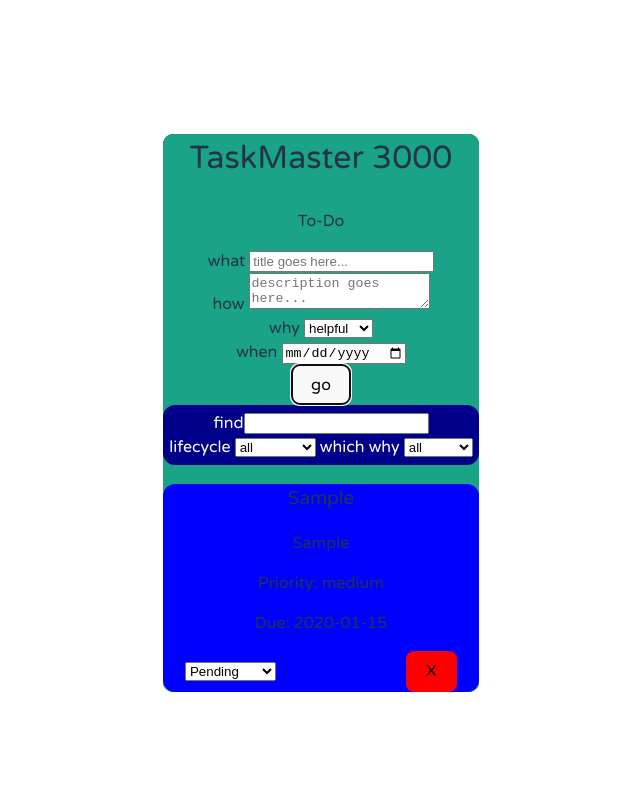
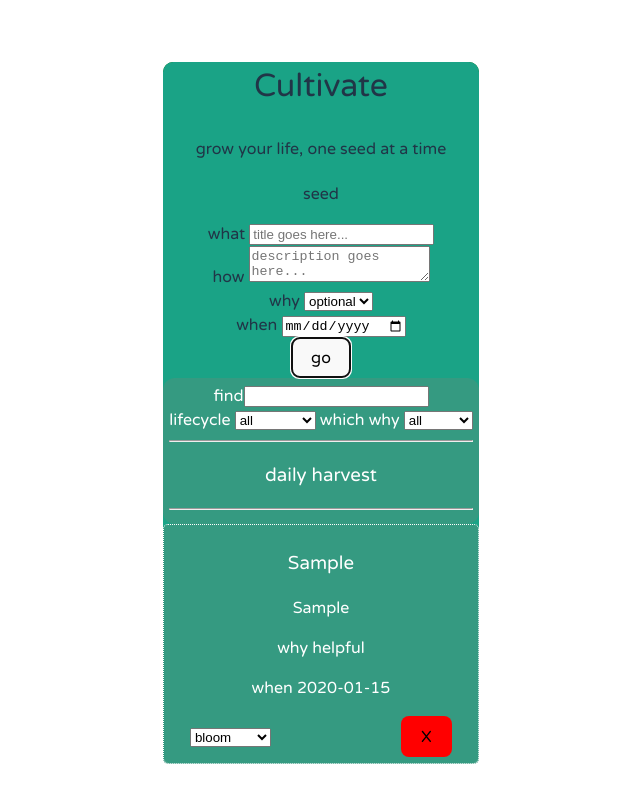
Before and after one commit to PDTayl888/module-9-sba, a React (Vite) app in the folder task-dashboard/: page / in a window 1280 px wide. Both pictures are taken after typing "Sample", "Sample", "2020-01-15" into the empty fields and a click on the button "go". Shown: the whole page, without its empty margins (319-959 px from the left). Built offline with nearby package versions, Linux system fonts and the light colour scheme.

Commit message:
theme choices reimagined

```diff
--- a/task-dashboard/src/components/Dashboard/Dashboard.tsx
+++ b/task-dashboard/src/components/Dashboard/Dashboard.tsx
@@ -35,7 +35,9 @@ export const Dashboard = () => {
       <h2 style={{
          fontWeight: 800,
          fontSize: "2rem"
-      }}>TaskMaster 3000</h2>
+      }}>Cultivate</h2>
+      <h4>grow your life, one seed at a time
+      </h4>
       <TaskForm addTask={handleAddTask}></TaskForm>
       <TaskFilter
         filter={filter}
--- a/task-dashboard/src/components/TaskFilter/TaskFilter.tsx
+++ b/task-dashboard/src/components/TaskFilter/TaskFilter.tsx
@@ -7,7 +7,7 @@ export const TaskFilter = ({ filter, onFilterChange }: TaskFilterProps) => {
         border: "1px solid #fffffff",
         borderRadius: "12px",
         padding: "6px",
-        backgroundColor: "darkBlue",
+        backgroundColor: "rgba(58, 153, 129, 0.87)",
         color: "white",
       }}
     >
@@ -26,7 +26,7 @@ export const TaskFilter = ({ filter, onFilterChange }: TaskFilterProps) => {
         onChange={(e) => onFilterChange({ status: e.target.value as any })}
       >
         <option value="all">all</option>
-        <option value="pending">seed</option>
+        <option value="pending">seedling</option>
         <option value="in-progress">bloom</option>
         <option value="completed">harvested</option>
       </select>
@@ -37,10 +37,13 @@ export const TaskFilter = ({ filter, onFilterChange }: TaskFilterProps) => {
         onChange={(e) => onFilterChange({ priority: e.target.value as any })}
       >
         <option value="all">all</option>
-        <option value="high">crucial</option>
-        <option value="medium">helpful</option>
-        <option value="low">optional</option>
+        <option value="crucial">crucial</option>
+        <option value="helpful">helpful</option>
+        <option value="optional">optional</option>
       </select>
+      <hr />
+      <h3>daily harvest</h3>
+      <hr />
     </div>
   );
 };
--- a/task-dashboard/src/components/TaskForm/TaskForm.tsx
+++ b/task-dashboard/src/components/TaskForm/TaskForm.tsx
@@ -4,7 +4,7 @@ import type { Task, TaskStatus, TaskFormProps, Priority } from "../../types";
 export const TaskForm = ({ addTask }: TaskFormProps) => {
   const [title, setTitle] = useState("");
   const [description, setDescription] = useState("");
-  const [priority, setPriority] = useState("medium");
+  const [priority, setPriority] = useState("helpful");
   const [dueDate, setDueDate] = useState("");
 
   const handleSubmit = (e: any) => {
@@ -16,7 +16,7 @@ export const TaskForm = ({ addTask }: TaskFormProps) => {
       id: Date.now().toString(),
       title: title,
       description: description,
-      status: "pending" as TaskStatus,
+      status: "bloom" as TaskStatus,
       priority: priority as Priority,
       dueDate: dueDate,
     };
@@ -25,13 +25,13 @@ export const TaskForm = ({ addTask }: TaskFormProps) => {
 
     setTitle("");
     setDescription("");
-    setPriority("medium");
+    setPriority("");
     setDueDate("");
   };
 
   return (
     <form action="" onSubmit={handleSubmit}>
-      <p>To-Do</p>
+      <p>seed</p>
 
       <div>
         <label htmlFor="title">what </label>
@@ -55,9 +55,9 @@ export const TaskForm = ({ addTask }: TaskFormProps) => {
       <div>
         <label htmlFor="priority">why </label>
         <select value={priority} onChange={(e) => setPriority(e.target.value)}>
-          <option value="low">optional</option>
-          <option value="medium">helpful</option>
-          <option value="high">crucial</option>
+          <option value="optional">optional</option>
+          <option value="helpful">helpful</option>
+          <option value="crucial">crucial</option>
         </select>
       </div>
 
--- a/task-dashboard/src/components/TaskList/TaskItem.tsx
+++ b/task-dashboard/src/components/TaskList/TaskItem.tsx
@@ -5,15 +5,17 @@ export const TaskItem = ({ task, onStatusChange, onDelete }: TaskItemProps) => {
   return (
     <div
       style={{
-        border: "1px solid #fffffff",
-        borderRadius: "12px",
-        backgroundColor: "blue",
+        border: ".6px dotted white",
+        borderRadius: "5px",
+        padding: "6px",
+        backgroundColor: "rgba(58, 153, 129, 0.87)",
+        color: "white",
       }}
     >
       <h3>{task.title}</h3>
       <p>{task.description}</p>
-      <p>Priority: {task.priority}</p>
-      <p>Due: {task.dueDate}</p>
+      <p>why {task.priority}</p>
+      <p>when {task.dueDate}</p>
 
       <select
         name="status"
@@ -21,9 +23,9 @@ export const TaskItem = ({ task, onStatusChange, onDelete }: TaskItemProps) => {
         value={task.status}
         onChange={(e) => onStatusChange(task.id, e.target.value as TaskStatus)}
       >
-        <option value="pending">Pending</option>
-        <option value="in-progress">In Progress</option>
-        <option value="completed">completed</option>
+        <option value="seedling">seedling</option>
+        <option value="bloom">bloom</option>
+        <option value="harvested">harvested</option>
       </select>
 
       <button
--- a/task-dashboard/src/types/index.ts
+++ b/task-dashboard/src/types/index.ts
@@ -1,5 +1,5 @@
-export type TaskStatus = "pending" | "in-progress" | "completed";
-export type Priority = "low" | "medium" | "high";
+export type TaskStatus = "seedling" | "bloom" | "harvested";
+export type Priority = "optional" | "helpful" | "crucial";
 
 //export type Priority =
 export interface Task {
```
